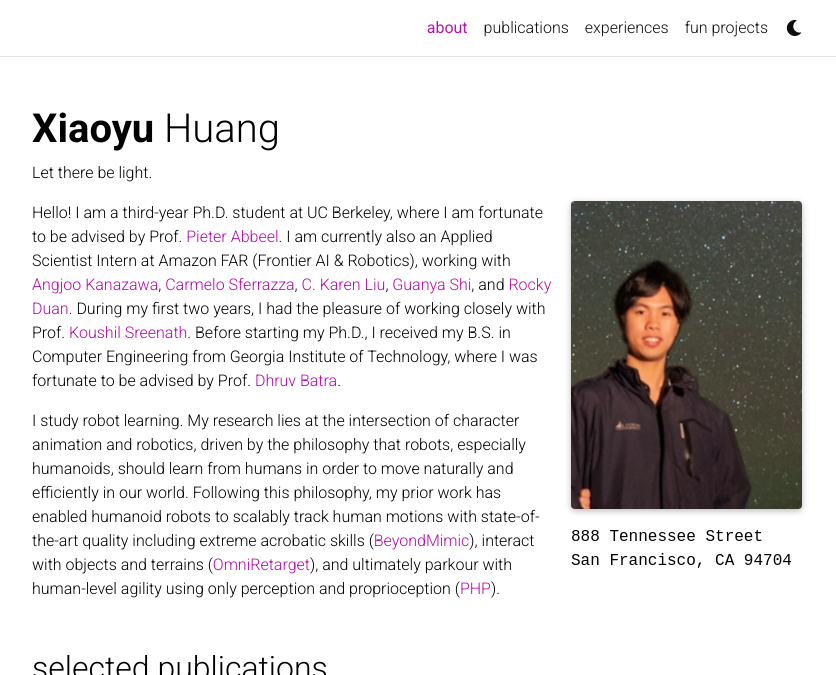
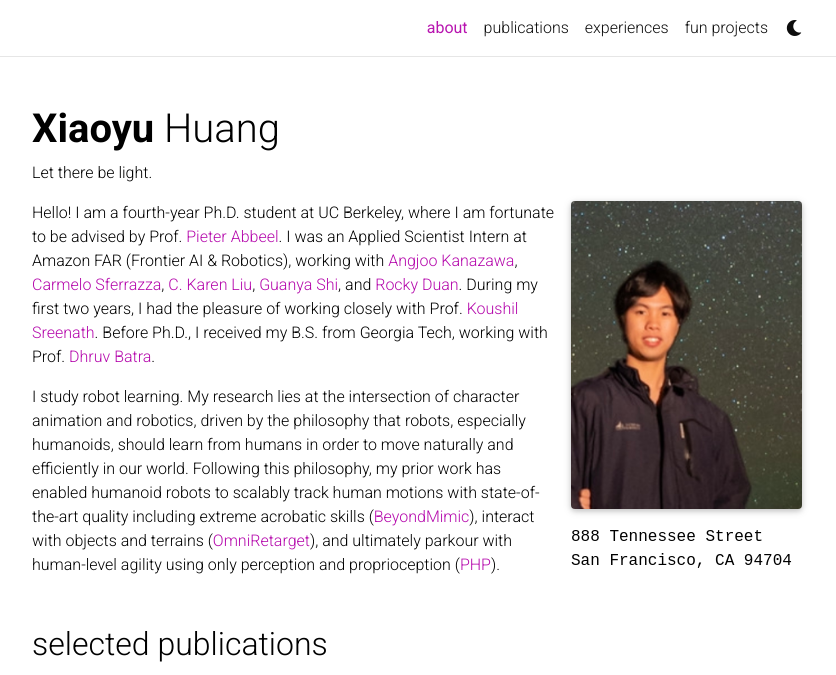
Before and after one commit to WhoKnowsssss/al-folio, a Jekyll site: the page built from _pages/about.md, in a window 1280 px wide and 969 px high, cut to the strip 0-675 px from the top of the window. Shown: the whole strip, without its empty margins (223-1059 px from the left). Built offline with Jekyll 4.4.1, drawn with Linux system fonts in a browser that asks for light colours; full-size pictures stand in for the smaller copies a plugin makes; comment, search, counter and statistics services are not loaded; a style sheet for code colours, icons or effects is not loaded.

Commit message:
Update publication venues, awards, and biography

```diff
--- a/_pages/about.md
+++ b/_pages/about.md
@@ -17,7 +17,7 @@
 social: true  # includes social icons at the bottom of the page
 ---
 
-Hello! I am a third-year Ph.D. student at UC Berkeley, where I am fortunate to be advised by Prof. [Pieter Abbeel](https://people.eecs.berkeley.edu/~pabbeel/). I am currently also an Applied Scientist Intern at Amazon FAR (Frontier AI & Robotics), working with [Angjoo Kanazawa](https://people.eecs.berkeley.edu/~kanazawa/), [Carmelo Sferrazza](https://sferrazza.cc/), [C. Karen Liu](https://profiles.stanford.edu/c-karen-liu), [Guanya Shi](https://www.guanyashi.com/), and [Rocky Duan](https://rockyduan.com/). During my first two years, I had the pleasure of working closely with Prof. [Koushil Sreenath](https://me.berkeley.edu/people/koushil-sreenath/). Before starting my Ph.D., I received my B.S. in Computer Engineering from Georgia Institute of Technology, where I was fortunate to be advised by Prof. [Dhruv Batra](https://www.cc.gatech.edu/~dbatra/).
+Hello! I am a fourth-year Ph.D. student at UC Berkeley, where I am fortunate to be advised by Prof. [Pieter Abbeel](https://people.eecs.berkeley.edu/~pabbeel/). I was an Applied Scientist Intern at Amazon FAR (Frontier AI & Robotics), working with [Angjoo Kanazawa](https://people.eecs.berkeley.edu/~kanazawa/), [Carmelo Sferrazza](https://sferrazza.cc/), [C. Karen Liu](https://profiles.stanford.edu/c-karen-liu), [Guanya Shi](https://www.guanyashi.com/), and [Rocky Duan](https://rockyduan.com/). During my first two years, I had the pleasure of working closely with Prof. [Koushil Sreenath](https://me.berkeley.edu/people/koushil-sreenath/). Before Ph.D., I received my B.S. from Georgia Tech, working with Prof. [Dhruv Batra](https://www.cc.gatech.edu/~dbatra/).
 
 I study robot learning. My research lies at the intersection of character animation and robotics, driven by the philosophy that robots, especially humanoids, should learn from humans in order to move naturally and efficiently in our world. Following this philosophy, my prior work has enabled humanoid robots to scalably track human motions with state-of-the-art quality including extreme acrobatic skills ([BeyondMimic](https://beyondmimic.github.io/)), interact with objects and terrains ([OmniRetarget](https://omniretarget.github.io)), and ultimately parkour with human-level agility using only perception and proprioception ([PHP](https://php-parkour.github.io/)).
 
--- a/_sass/_base.scss
+++ b/_sass/_base.scss
@@ -518,6 +518,15 @@
           border: 1px solid var(--global-theme-color);
         }
       }
+      .venue-highlight {
+        font-weight: 700;
+        color: var(--global-theme-color);
+      }
+      .publication-award {
+        margin-top: 0.25rem;
+        font-weight: 700;
+        color: var(--global-theme-color);
+      }
       .title {
         font-weight: bolder;
       }
```
Also changed, not shown: _bibliography/papers.bib (+13 -5 lines), _layouts/bib.html (+9 -2 lines).
